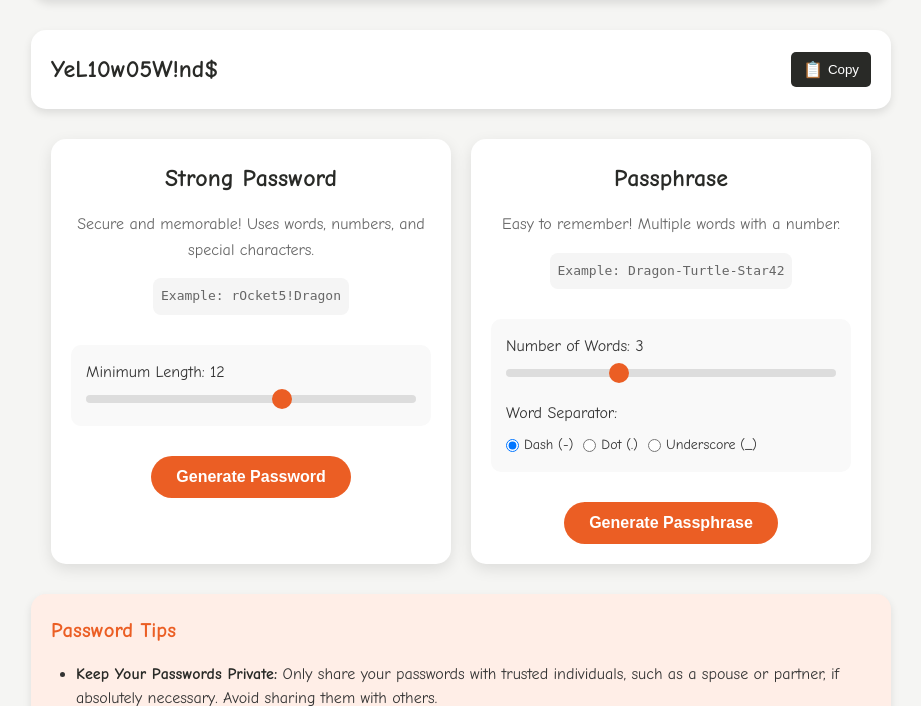
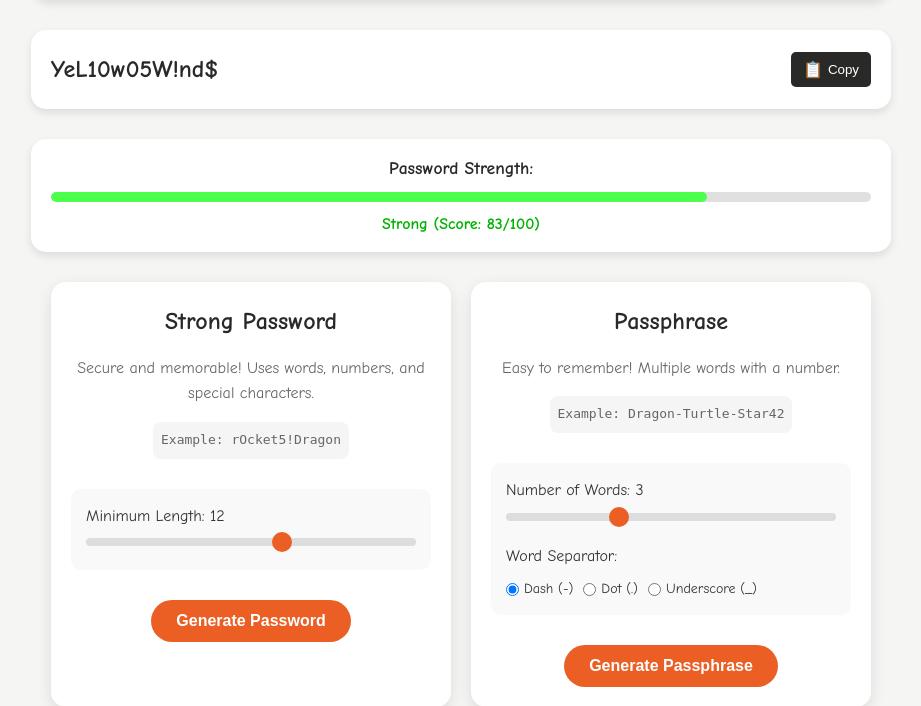
Before and after one commit to ngttech/ngtpass, a Flask app: page / in a window 1280 px wide. Shown: the part 178-884 px from the top of the page, without its empty margins (179-1100 px from the left). Run offline with Flask 2, Linux system fonts and the light colour scheme.

Commit message:
implemented password strength meter

```diff
--- a/static/css/style.css
+++ b/static/css/style.css
@@ -314,3 +314,87 @@ footer {
         height: 50px;
     }
 }
+
+/* Password Strength Meter */
+.strength-meter-container {
+    background-color: white;
+    border-radius: 15px;
+    padding: 15px 20px;
+    margin-bottom: 30px;
+    box-shadow: 0 4px 8px rgba(0, 0, 0, 0.1);
+    text-align: center;
+}
+
+.strength-meter-label {
+    font-size: 1.1rem;
+    margin-bottom: 10px;
+    color: #292a27;
+    font-weight: bold;
+}
+
+.strength-meter {
+    height: 10px;
+    background-color: #e0e0e0;
+    border-radius: 5px;
+    margin-bottom: 10px;
+    overflow: hidden;
+}
+
+.strength-bar {
+    height: 100%;
+    width: 0;
+    border-radius: 5px;
+    transition: width 0.5s ease, background-color 0.5s ease;
+}
+
+.strength-text {
+    font-size: 1rem;
+    font-weight: bold;
+    transition: color 0.5s ease;
+}
+
+/* Strength levels */
+.strength-very-weak {
+    background-color: #ff4d4d;
+    width: 20%;
+}
+
+.strength-weak {
+    background-color: #ffa64d;
+    width: 40%;
+}
+
+.strength-medium {
+    background-color: #ffff4d;
+    width: 60%;
+}
+
+.strength-strong {
+    background-color: #4dff4d;
+    width: 80%;
+}
+
+.strength-very-strong {
+    background-color: #4d4dff;
+    width: 100%;
+}
+
+.text-very-weak {
+    color: #ff4d4d;
+}
+
+.text-weak {
+    color: #ffa64d;
+}
+
+.text-medium {
+    color: #b3b300;
+}
+
+.text-strong {
+    color: #00b300;
+}
+
+.text-very-strong {
+    color: #0000b3;
+}
--- a/static/js/main.js
+++ b/static/js/main.js
@@ -4,6 +4,10 @@ document.addEventListener('DOMContentLoaded', function() {
     const copyButton = document.getElementById('copy-button');
     const strongBtn = document.getElementById('strong-btn');
     const passphraseBtn = document.getElementById('passphrase-btn');
+
+    // Strength meter elements
+    const strengthBar = document.getElementById('strength-bar');
+    const strengthText = document.getElementById('strength-text');
 
     // Configuration elements
     const strongMinLength = document.getElementById('strong-min-length');
@@ -30,10 +34,12 @@ document.addEventListener('DOMContentLoaded', function() {
             .then(data => {
                 passwordResult.textContent = data.password;
                 animatePasswordDisplay();
+                evaluatePasswordStrength(data.password);
             })
             .catch(error => {
                 console.error('Error:', error);
                 passwordResult.textContent = 'Oops! Something went wrong.';
+                resetStrengthMeter();
             });
     });
 
@@ -55,12 +61,92 @@ document.addEventListener('DOMContentLoaded', function() {
             .then(data => {
                 passwordResult.textContent = data.passphrase;
                 animatePasswordDisplay();
+                evaluatePasswordStrength(data.passphrase);
             })
             .catch(error => {
                 console.error('Error:', error);
                 passwordResult.textContent = 'Oops! Something went wrong.';
+                resetStrengthMeter();
             });
     });
+
+    // Password Strength Evaluation
+    function evaluatePasswordStrength(password) {
+        // Reset classes
+        strengthBar.className = 'strength-bar';
+        strengthText.className = 'strength-text';
+
+        if (!password || password === 'Click a button to generate a password!') {
+            resetStrengthMeter();
+            return;
+        }
+
+        // Calculate score based on various factors
+        let score = 0;
+
+        // Length factor (0-25 points)
+        const lengthFactor = Math.min(25, Math.floor(password.length * 2));
+        score += lengthFactor;
+
+        // Character variety (0-25 points)
+        const hasLowercase = /[a-z]/.test(password);
+        const hasUppercase = /[A-Z]/.test(password);
+        const hasDigits = /\d/.test(password);
+        const hasSpecialChars = /[^a-zA-Z0-9]/.test(password);
+
+        const varietyScore = (hasLowercase ? 6 : 0) +
+                            (hasUppercase ? 6 : 0) +
+                            (hasDigits ? 6 : 0) +
+                            (hasSpecialChars ? 7 : 0);
+        score += varietyScore;
+
+        // Word count for passphrases (0-25 points)
+        const wordCount = password.split(/[-._]/).length;
+        const wordCountScore = Math.min(25, wordCount * 8);
+        score += wordCountScore;
+
+        // Substitutions (0-25 points)
+        const substitutionCount = (password.match(/[@3!0$71]/g) || []).length;
+        const substitutionScore = Math.min(25, substitutionCount * 5);
+        score += substitutionScore;
+
+        // Determine strength level based on score
+        let strengthClass = '';
+        let strengthDescription = '';
+
+        if (score < 40) {
+            strengthClass = 'strength-very-weak';
+            strengthDescription = 'Very Weak';
+            strengthText.className = 'strength-text text-very-weak';
+        } else if (score < 60) {
+            strengthClass = 'strength-weak';
+            strengthDescription = 'Weak';
+            strengthText.className = 'strength-text text-weak';
+        } else if (score < 80) {
+            strengthClass = 'strength-medium';
+            strengthDescription = 'Medium';
+            strengthText.className = 'strength-text text-medium';
+        } else if (score < 90) {
+            strengthClass = 'strength-strong';
+            strengthDescription = 'Strong';
+            strengthText.className = 'strength-text text-strong';
+        } else {
+            strengthClass = 'strength-very-strong';
+            strengthDescription = 'Very Strong';
+            strengthText.className = 'strength-text text-very-strong';
+        }
+
+        // Update the strength meter
+        strengthBar.className = `strength-bar ${strengthClass}`;
+        strengthText.textContent = `${strengthDescription} (Score: ${score}/100)`;
+    }
+
+    function resetStrengthMeter() {
+        strengthBar.className = 'strength-bar';
+        strengthBar.style.width = '0';
+        strengthText.className = 'strength-text';
+        strengthText.textContent = 'Not evaluated';
+    }
 
     // Copy to clipboard functionality
     copyButton.addEventListener('click', function() {
--- a/templates/index.html
+++ b/templates/index.html
@@ -30,6 +30,15 @@
                     <span class="copy-icon">📋</span>
                     <span class="copy-text">Copy</span>
                 </button>
+            </div>
+
+            <!-- Add password strength meter -->
+            <div class="strength-meter-container">
+                <div class="strength-meter-label">Password Strength:</div>
+                <div class="strength-meter">
+                    <div class="strength-bar" id="strength-bar"></div>
+                </div>
+                <div class="strength-text" id="strength-text">Not evaluated</div>
             </div>
 
             <div class="options">
```
